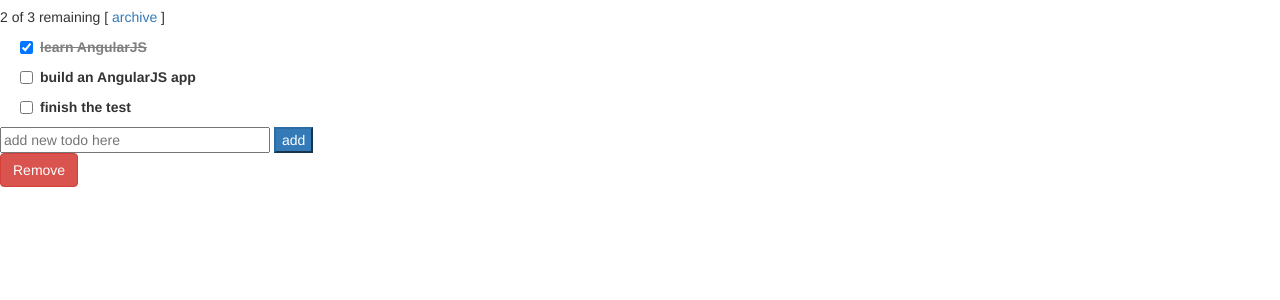
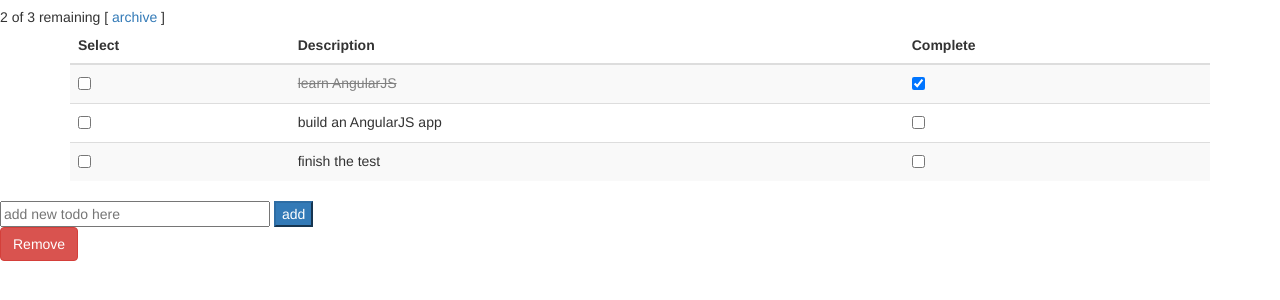
Before and after one commit to tamdang/TamToDo, a plain HTML site: page index.html in a window 1280 px wide. Shown: the part 56-356 px from the top of the page. Drawn offline with nearby package versions, Linux system fonts and the light colour scheme.

Commit message:
Go with the bootstrap table

```diff
--- a/index.html
+++ b/index.html
@@ -11,14 +11,24 @@
     <div ng-controller="TodoListController as todoList">
       <span>{{todoList.remaining()}} of {{todoList.todos.length}} remaining</span>
       [ <a href="" ng-click="todoList.archive()">archive</a> ]
-      <ul class="unstyled">
-        <li ng-repeat="todo in todoList.todos">
-          <label class="checkbox">
-            <input type="checkbox" ng-model="todo.done">
-            <span class="done-{{todo.done}}">{{todo.text}}</span>
-          </label>
-        </li>
-      </ul>
+      <div class="container">
+        <table class="table table-striped">
+          <thead>
+            <tr>
+              <th>Select</th>
+              <th>Description</th>
+              <th>Complete</th>
+            </tr>
+          </thead>
+          <tbody>
+            <tr ng-repeat="todo in todoList.todos">
+              <td><input type="checkbox" ng-model="todo.selected"></td>
+              <td><span class="done-{{todo.done}}">{{todo.text}}</span></td>
+              <td><input type="checkbox" ng-model="todo.done"></td>
+            </tr>
+          </tbody>
+        </table>
+      </div>
       <form ng-submit="todoList.addTodo()">
         <input type="text" ng-model="todoList.todoText"  size="30"
                placeholder="add new todo here">
--- a/todo.js
+++ b/todo.js
@@ -2,9 +2,9 @@ angular.module('todoApp', [])
   .controller('TodoListController', function() {
     var todoList = this;
     todoList.todos = [
-      {text:'learn AngularJS', done:true},
-      {text:'build an AngularJS app', done:false},
-      {text:'finish the test', done: false}];
+      {text:'learn AngularJS', done:true, selected: false},
+      {text:'build an AngularJS app', done:false, selected: false},
+      {text:'finish the test', done: false, selected: false}];
 
     todoList.addTodo = function() {
       todoList.todos.push({text:todoList.todoText, done:false});
@@ -12,8 +12,7 @@ angular.module('todoApp', [])
     };
 
     todoList.removeTodo = () => {
-      todos = [{text:'learn AngularJS', done:true},{text:'build an AngularJS app', done:false}]
-      todoList.todos = todoList.todos.filter(todo=>!todos.map(i=>i.text).includes(todo.text))
+      todoList.todos = todoList.todos.filter(todo=>!todo.selected)
     }
 
     todoList.remaining = function() {
```
